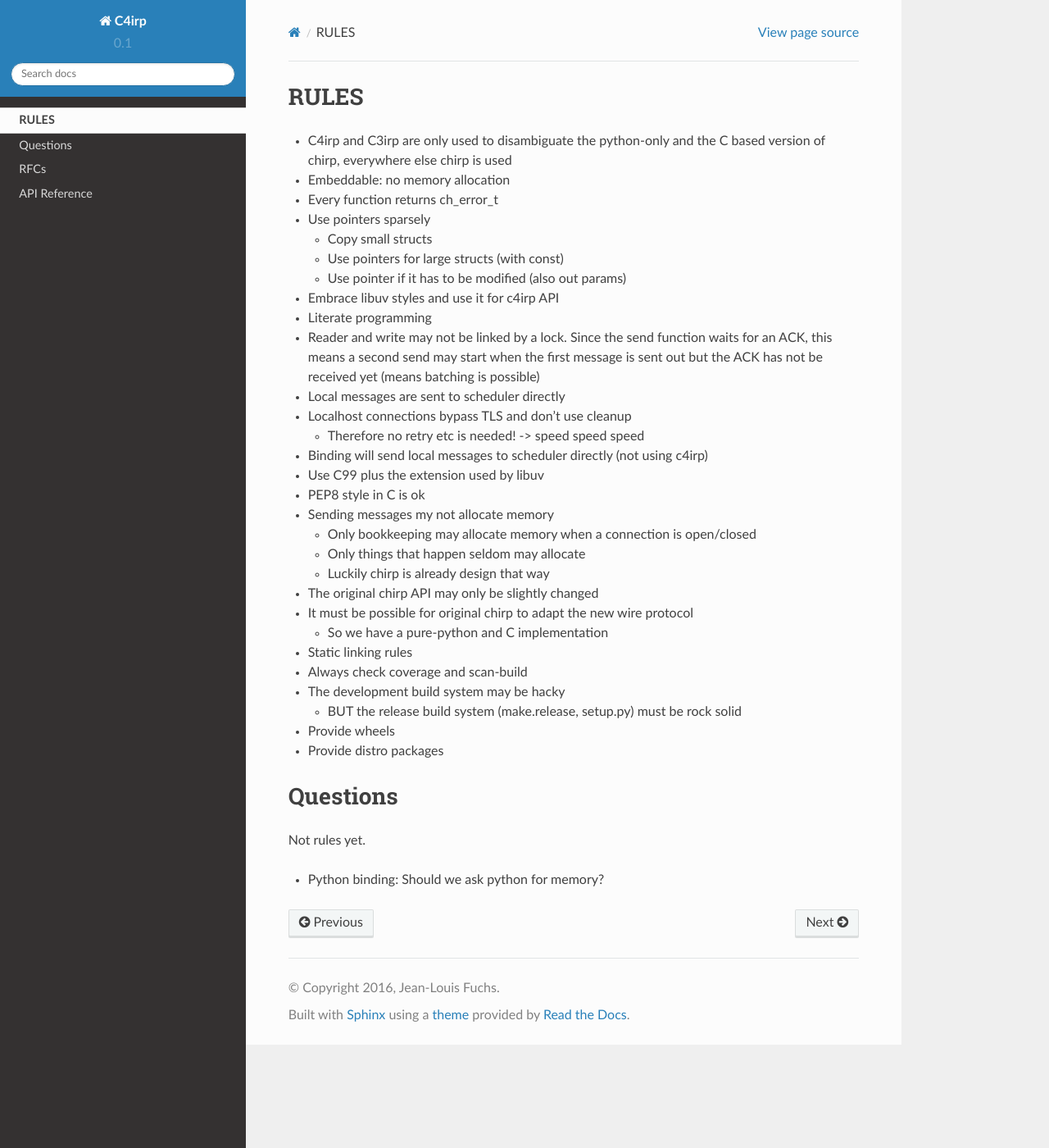
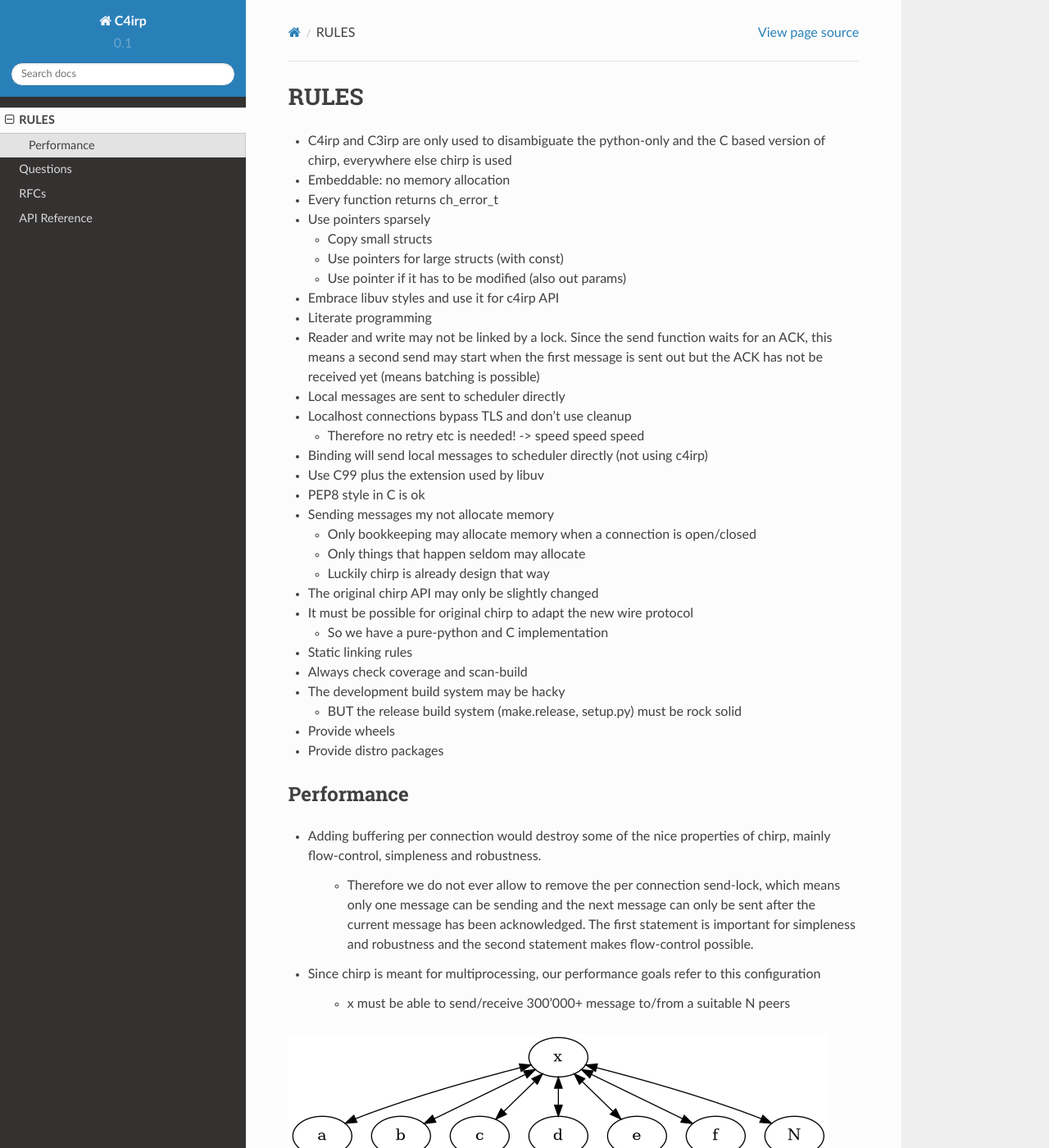
Before and after one commit to sosterwalder/c4irp, a Sphinx documentation site: the page built from doc/RULES.rst, in a window 1280 px wide and 1400 px high. Shown: the whole window at 82% size. Built offline with Sphinx 7.4.7 and the Read the Docs theme 2.0.0, drawn with Linux system fonts in a browser that asks for light colours; pages that are not in the unit, such as notebooks, are missing from menus; some of the changed text lies outside the part shown.

Commit message:
Adding docs about performance

```diff
--- a/doc/RULES.rst
+++ b/doc/RULES.rst
@@ -45,6 +45,55 @@ RULES
 * Provide wheels
 * Provide distro packages
 
+Performance
+===========
+
+* Adding buffering per connection would destroy some of the nice properties of
+  chirp, mainly flow-control, simpleness and robustness.
+
+   * Therefore we do not ever allow to remove the per connection send-lock,
+     which means only one message can be sending and the next message can only
+     be sent after the current message has been acknowledged. The first
+     statement is important for simpleness and robustness and the second
+     statement makes flow-control possible.
+
+* Since chirp is meant for multiprocessing, our performance goals refer to this
+  configuration
+
+   * x must be able to send/receive 300'000+ message to/from a suitable N peers
+
+.. graphviz::
+
+   digraph FAST {
+      concentrate=true;
+      x -> a;
+      x -> b;
+      x -> c;
+      x -> d;
+      x -> e;
+      x -> f;
+      x -> N;
+      a -> x;
+      b -> x;
+      c -> x;
+      d -> x;
+      e -> x;
+      f -> x;
+      N -> x;
+   }
+
+* For this configuration we just have to beat 10'000 messages of course the
+  more the better
+
+.. graphviz::
+
+   digraph FAST {
+      concentrate=true;
+      x -> a;
+      a -> x;
+   }
+
+* Of course 300'000 msg is our stretch goal, 30'000 msg is ok too
 
 =========
 Questions
--- a/doc/c4irp.rst
+++ /dev/null
@@ -1,6 +0,0 @@
-=====
-C4irp
-=====
-
-.. automodule:: c4irp
-   :members:
--- /dev/null
+++ b/doc/chirp.rst
@@ -0,0 +1,6 @@
+=====
+Chirp
+=====
+
+.. automodule:: chirp
+   :members:
--- a/doc/conf.py
+++ b/doc/conf.py
@@ -44,6 +44,7 @@ extensions = [
     'sphinx.ext.mathjax',
     'sphinx.ext.ifconfig',
     'sphinx.ext.viewcode',
+    'sphinx.ext.graphviz',
 ]
 
 # Add any paths that contain templates here, relative to this directory.
--- a/doc/reference.rst
+++ b/doc/reference.rst
@@ -44,7 +44,7 @@ Public Python API
 .. toctree::
    :maxdepth: 3
 
-   c4irp.rst
+   chirp.rst
 
 Tests in C
 ==========
```
